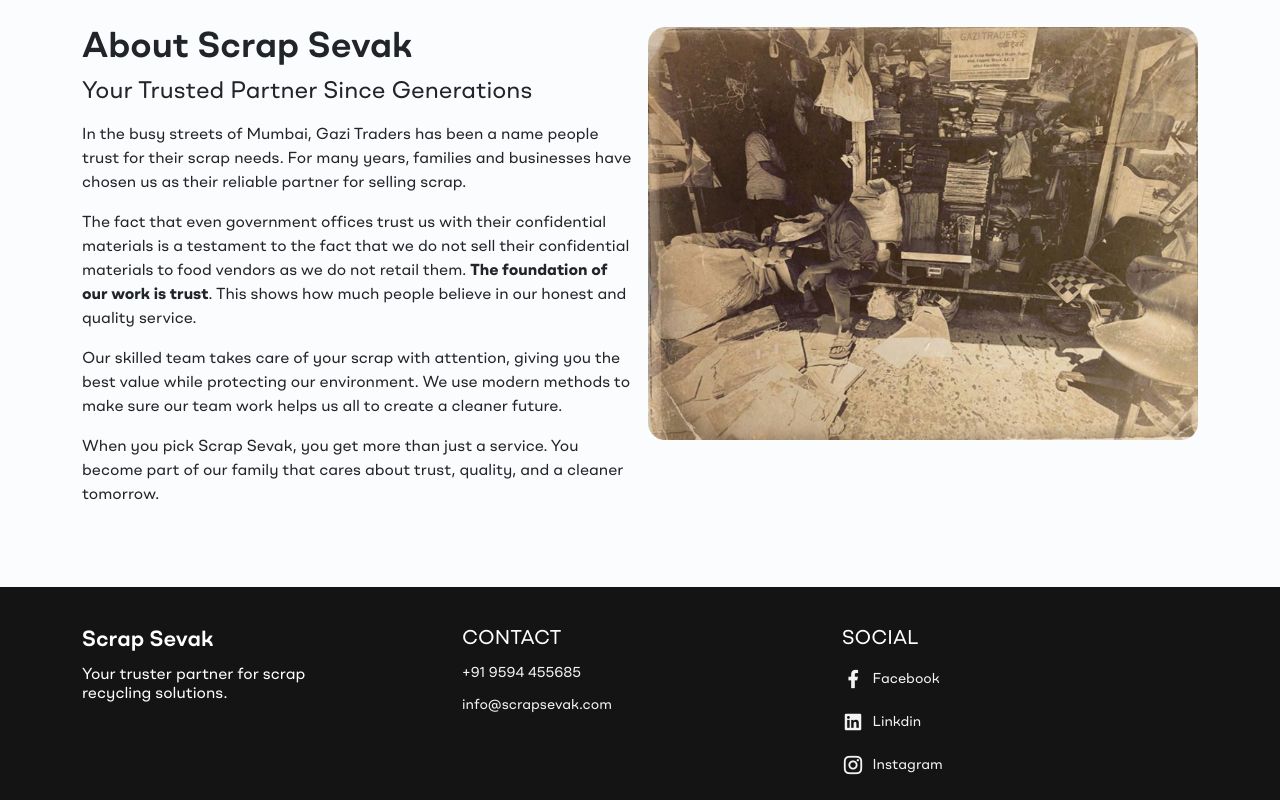
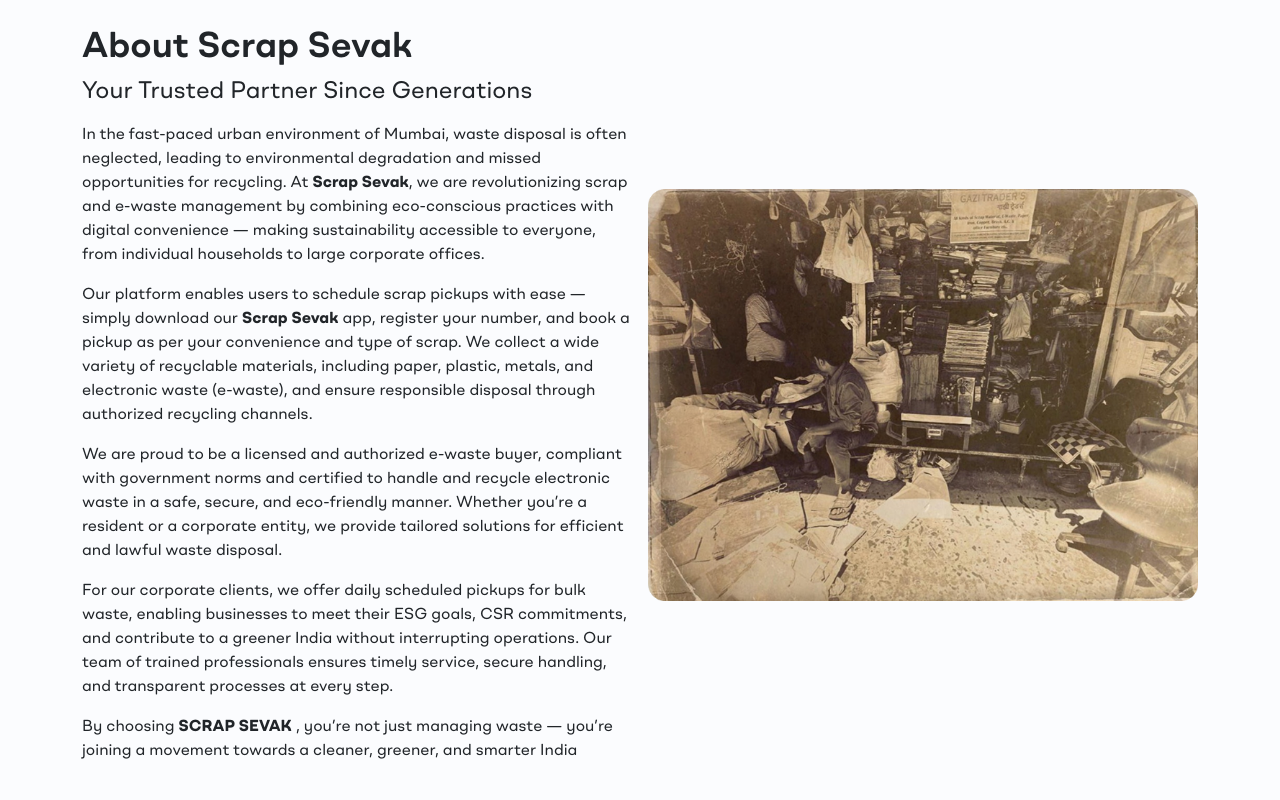
Before and after one commit to khanFarhn14/Scrap-Sevak-Frontend, a React (Create React App) app: page /about in a window 1280 px wide. Shown: the part 580-1380 px from the top of the page. Built offline with nearby package versions, Linux system fonts and the light colour scheme.

Commit message:
refactor: about us contet change

```diff
--- a/src/View/About/about-us.js
+++ b/src/View/About/about-us.js
@@ -24,24 +24,27 @@ export default function About() {
                         <p>Get in Touch With Scrap Sevak" "We're Here to Help" "Connect With Our Team</p>
                     </div>
 
-                    <Row className="g-3" data-aos="fade-up">
+                    <Row className="g-3 align-items-center" data-aos="fade-up">
                         <Col sm={12} md={6} className="order-2 order-md-1">
                             <div className="about-us-content">
                                 <h3>About Scrap Sevak</h3>
                                 <h5>Your Trusted Partner Since Generations</h5>
 
-                                <p>In the busy streets of Mumbai, Gazi Traders has been a name people trust for their scrap needs. For many years,
-                                    families and businesses have chosen us as their reliable partner for selling scrap.</p>
+                                <p>In the fast-paced urban environment of Mumbai, waste disposal is often neglected, leading to environmental degradation and missed
+                                    opportunities for recycling. At <b>Scrap Sevak</b>, we are revolutionizing scrap and e-waste management by combining eco-conscious
+                                    practices with digital convenience — making sustainability accessible to everyone, from individual households to large corporate offices.</p>
 
-                                <p>The fact that even government offices trust us with their confidential materials is a testament to the fact that we do not sell
-                                    their confidential materials to food vendors as we do not retail them. <b>The foundation of our work is trust</b>.
-                                    This shows how much people believe in our honest and quality service.</p>
+                                <p>Our platform enables users to schedule scrap pickups with ease — simply download our <b>Scrap Sevak</b> app, register your number,
+                                    and book a pickup as per your convenience and type of scrap. We collect a wide variety of recyclable materials, including paper,
+                                    plastic, metals, and electronic waste (e-waste), and ensure responsible disposal through authorized recycling channels.</p>
 
-                                <p>Our skilled team takes care of your scrap with attention, giving you the best value while protecting our environment.
-                                    We use modern methods to make sure our team work helps us all to create a cleaner future.</p>
-
-                                <p>When you pick Scrap Sevak, you get more than just a service. You become part of our family that cares about trust,
-                                    quality, and a cleaner tomorrow.</p>
+                                    <p>We are proud to be a licensed and authorized e-waste buyer, compliant with government norms and certified to handle and recycle
+                                        electronic waste in a safe, secure, and eco-friendly manner. Whether you’re a resident or a corporate entity, we provide tailored
+                                        solutions for efficient and lawful waste disposal.</p>
+                                    <p>For our corporate clients, we offer daily scheduled pickups for bulk waste, enabling businesses to meet their ESG goals,
+                                        CSR commitments, and contribute to a greener India without interrupting operations. Our team of trained professionals ensures
+                                        timely service, secure handling, and transparent processes at every step.</p>
+                                    <p>By choosing <b>SCRAP SEVAK</b> , you’re not just managing waste — you’re joining a movement towards a cleaner, greener, and smarter India</p>
                             </div>
                         </Col>
                         <Col sm={12} md={6} className="order-1 order-md-2">
```
